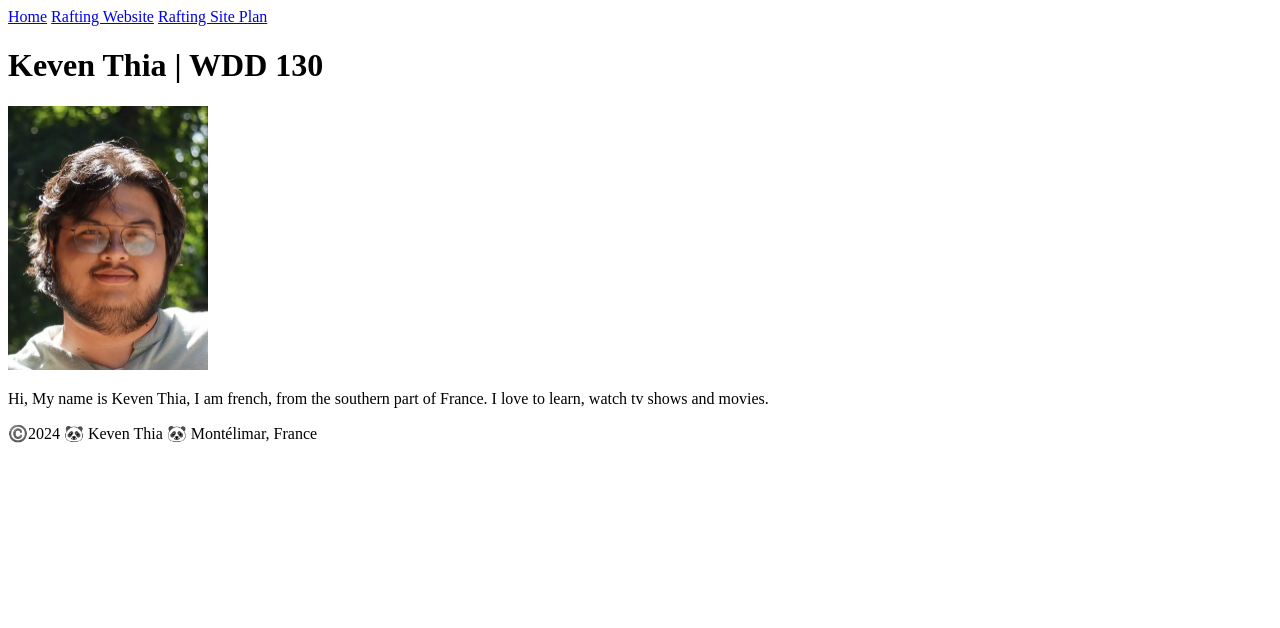
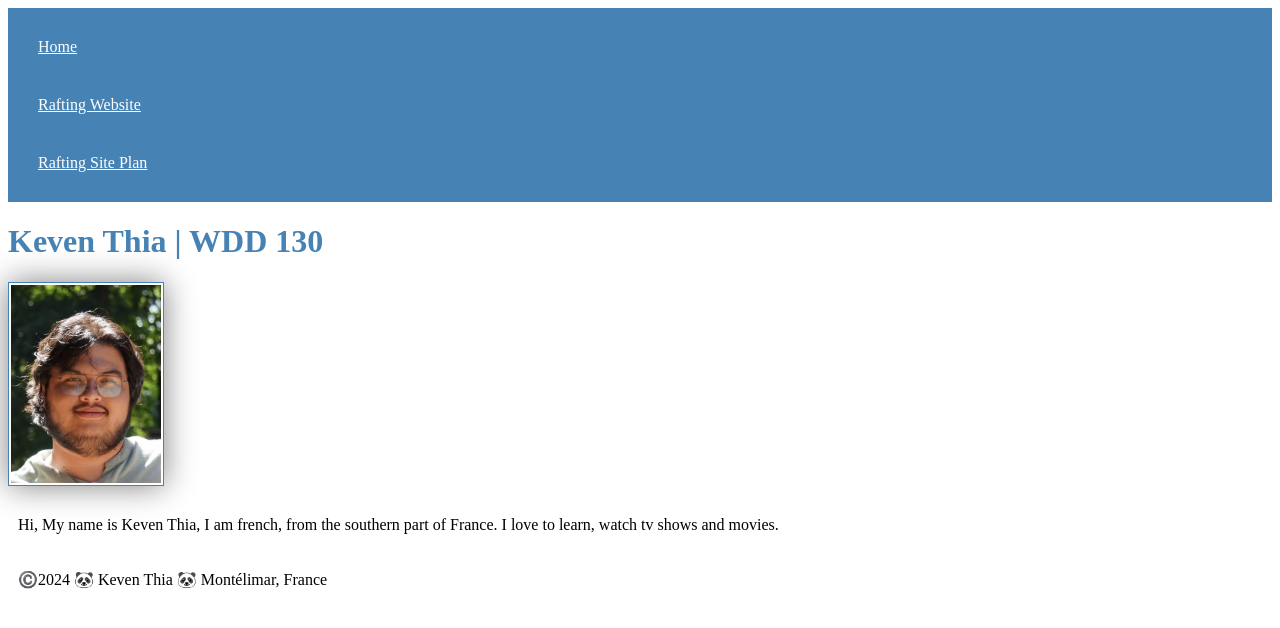
Before and after one commit to keventst/wdd130, a plain HTML site: page index.html in a window 1280 px wide. Drawn offline with Linux system fonts and the light colour scheme.

Commit message:
update css

```diff
--- a/index.html
+++ b/index.html
@@ -4,12 +4,15 @@
         <meta charset="utf-8">
         <meta name="viewport" content="width=device-width,initial-scale=1.0">
         <title>Keven Thia | WDD 130</title>
+        <link rel="stylesheet" href="styles/styles.css">
     </head>
     <body>
         <header>
-            <a href="#">Home</a>
-            <a href="wwr/">Rafting Website</a>
-            <a href="wwr/site-plan-rafting.html">Rafting Site Plan</a>
+            <nav>
+                <a href="#">Home</a>
+                <a href="wwr/">Rafting Website</a>
+                <a href="wwr/site-plan-rafting.html">Rafting Site Plan</a>
+            </nav>
         </header>
         <main>
             <h1>Keven Thia | WDD 130</h1>
--- /dev/null
+++ b/styles/styles.css
@@ -0,0 +1,26 @@
+nav{
+    background-color: steelblue;
+    padding: 10px;
+}
+
+nav a {
+    color: white;
+    display: block;
+    padding: 20px;
+}
+
+h1 {
+    color: steelblue;
+}
+
+img {
+    width: 150px;
+    height: auto;
+    border: 1px solid steelblue;
+    padding: 2px;
+    box-shadow: 0 0 30px gray;
+}
+
+p {
+    padding: 10px;
+}
```
